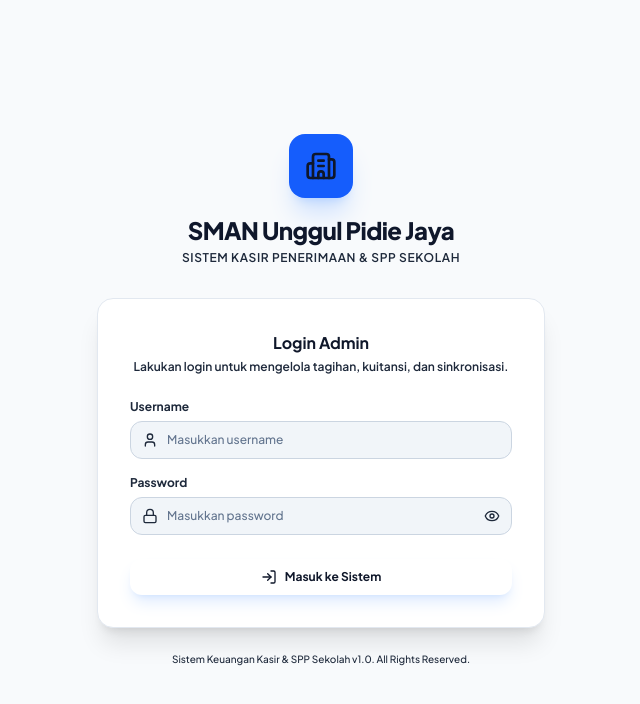
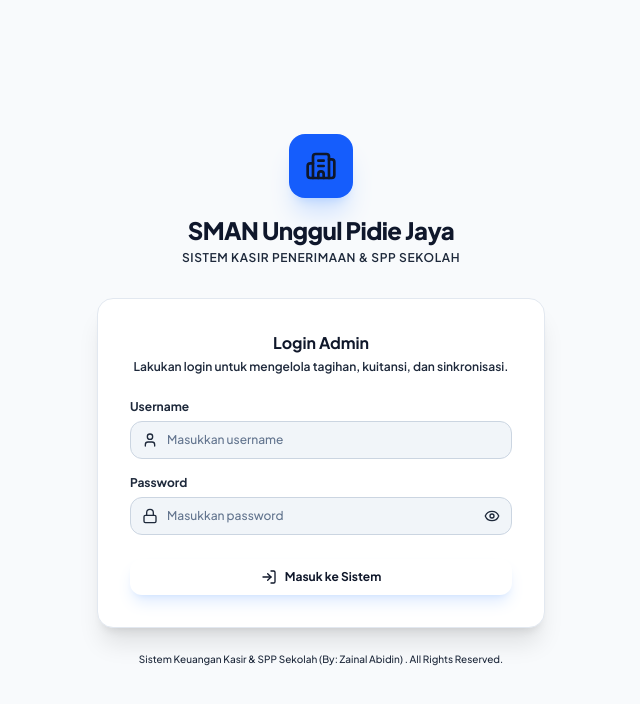
Before and after one commit to siswaunggul10/aplikasi-kasir-sekolah, a React (Vite) app: page / in a window 1280 px wide. Shown: the top 704 px of the page, without its empty margins (319-959 px from the left). Built offline with nearby package versions, Linux system fonts and the light colour scheme; no server answers.

Commit message:
Update footer text with author information

```diff
--- a/src/components/LoginView.tsx
+++ b/src/components/LoginView.tsx
@@ -154,7 +154,7 @@ export default function LoginView({ onLoginSuccess, config, isDark }: LoginViewP
 
         {/* Footer info */}
         <div className="text-center mt-6 text-[10px] text-slate-400 font-medium animate-fade-in">
-          Sistem Keuangan Kasir & SPP Sekolah v1.0. All Rights Reserved.
+          Sistem Keuangan Kasir & SPP Sekolah (By: Zainal Abidin) . All Rights Reserved.
         </div>
 
       </div>
```
